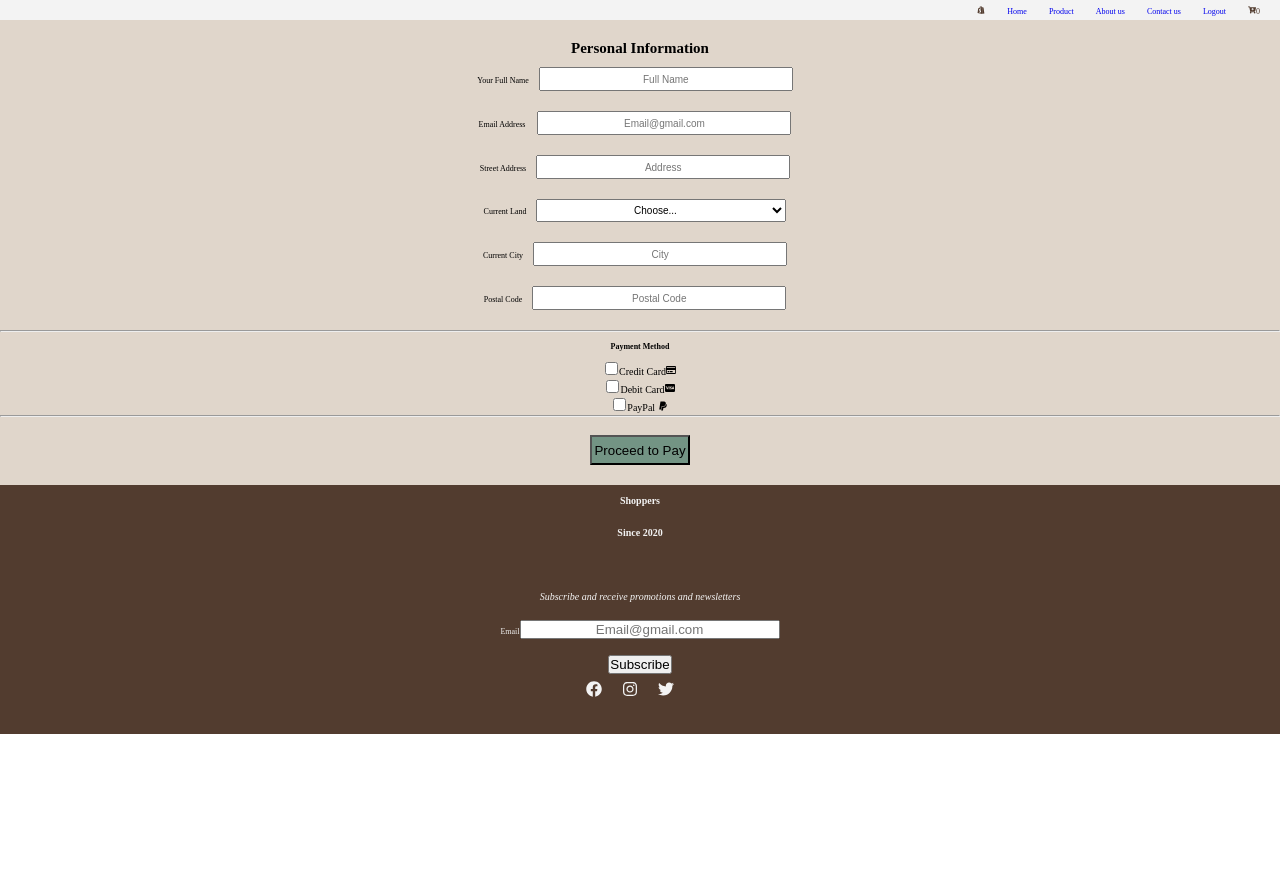
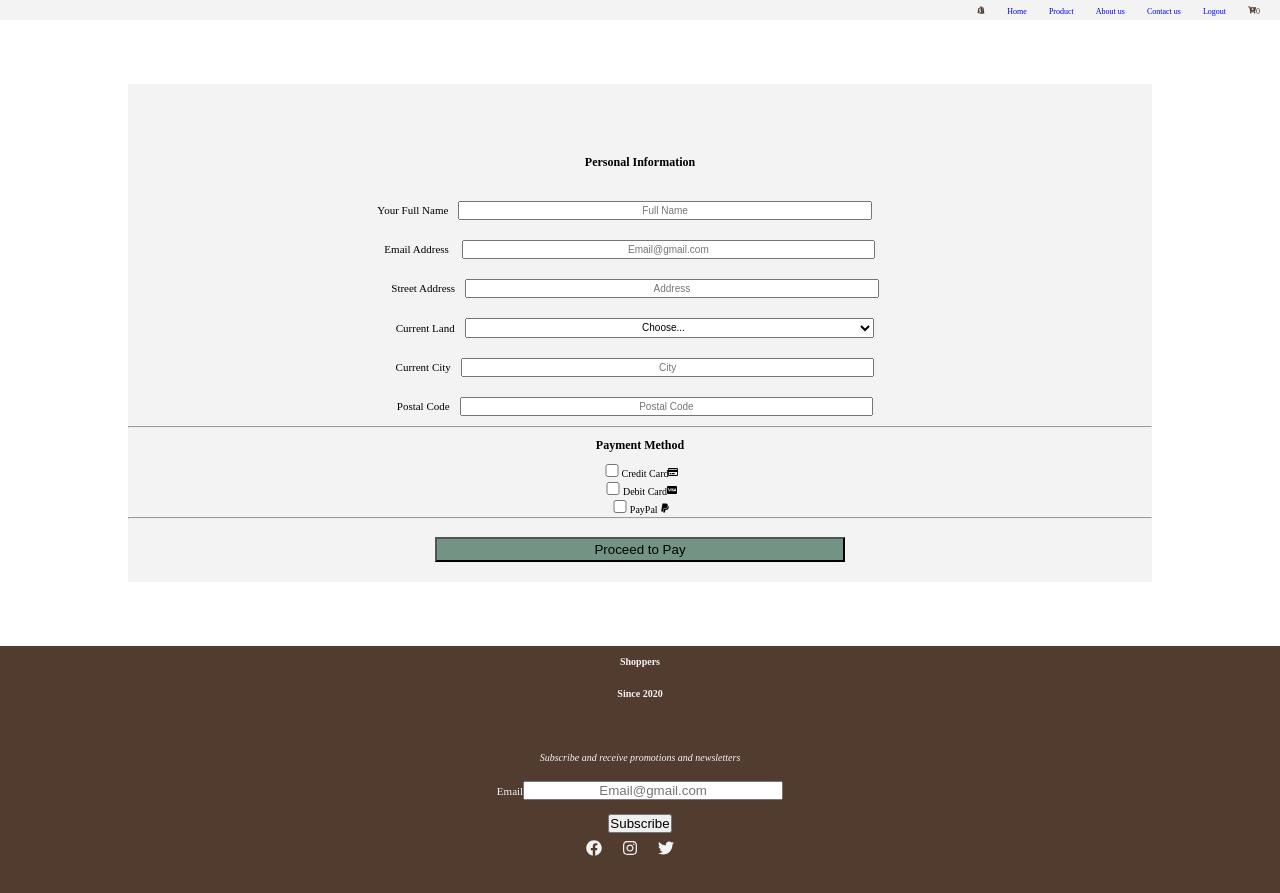
Before and after one commit to Priya-Pdh/React.js-Typescript-Ecommerce, a React (Create React App) app in the folder my-app/: page /Checkout in a window 1280 px wide. Before the commit the page ends 800 px from the top, so only its background shows below. Built offline with nearby package versions, Linux system fonts and the light colour scheme.

Commit message:
css updates

```diff
--- a/my-app/src/component/cart/Cart.css
+++ b/my-app/src/component/cart/Cart.css
@@ -1,5 +1,6 @@
 .main-cart-container {
   height: 100vh;
+  width: 100wh;
   padding: 5% 5% 0 5%;
 }
 
@@ -9,11 +10,17 @@
   gap: 20px;
   border: 1px solid black;
   background-color: rgb(243, 243, 243);
+  margin-top: 2%;
+  padding: 5%;
+  border-radius: 30px;
 }
 .total {
   background-color: rgb(115, 148, 132);
   font-weight: bold;
+  font-size: 20px;
   margin-bottom: 10px;
+  border-radius: 40px;
+  height: 5%;
 }
 
 .checkout-conatiner {
@@ -21,9 +28,12 @@
   padding-bottom: 20px;
 }
 #checkout-button {
-  width: 10%;
+  width: 30%;
+  font-size: 20px;
   font-weight: bold;
+  border-radius: 20px;
   background-color: rgb(243, 243, 243);
+  font-family: 'Bodoni Moda', sans-serif;
 }
 #checkout-button:hover {
   background-color: rgb(201, 138, 104);
@@ -34,17 +44,21 @@
   margin: 2% 0 2% 30%;
 }
 /* for iPad*/
-@media only screen and (min-device-width: 768px) and (max-device-width: 1024px) {
+@media only screen and (min-device-width: 820px) and (max-device-width: 1024px) {
   h2,
   p {
     font-size: 12px;
   }
   #checkout-button {
-    font-size: 12px;
+    font-size: 15px;
+  }
+  .total {
+    font-size: 10px;
+    height: 3%;
   }
 }
 /* for mobile*/
-@media only screen and (min-device-width: 360px) and (max-device-width: 864px) {
+@media only screen and (min-device-width: 360px) and (max-device-width: 819px) {
   h2,
   p {
     font-size: 10px;
@@ -54,4 +68,14 @@
     margin-bottom: 5px;
     width: 12%;
   }
+  .total {
+    border-radius: 10px;
+    height: 2%;
+  }
+  #checkout-button {
+    width: 35%;
+    font-size: 12px;
+    font-weight: bold;
+    margin-top: 2%;
+  }
 }
--- a/my-app/src/component/cart/Cart.tsx
+++ b/my-app/src/component/cart/Cart.tsx
@@ -7,7 +7,7 @@ import "./Cart.css";
 //Types
 import { productsProps } from "../../pages/Products";
 import { useNavigate } from "react-router-dom";
-import StarRating from "../starrating/StarRating";
+
 
 export default function Cart() {
   const { cartItems } = useCart();
@@ -44,7 +44,6 @@ export default function Cart() {
 
         <div className="checkout-conatiner">
           <div className="starRationContainer">
-            <StarRating />
           </div>
 
           <button id="checkout-button" onClick={handleCheckout}>
--- a/my-app/src/component/feedback/Feedback.css
+++ b/my-app/src/component/feedback/Feedback.css
@@ -3,9 +3,15 @@
   flex-direction: column;
   justify-content: center;
   align-items: center;
+  margin-top: 2%;
+  border: 1px solid rgb(243, 243, 243);
+  border-radius: 70px;
+  box-shadow: 8px 7px rgb(224, 214, 203);
 }
 .feedback-heading {
   color: rgb(201, 138, 104);
+  margin-top: 2%;
+  margin-bottom: 2%;
 }
 
 #feedback-input {
@@ -17,6 +23,10 @@
 #btn-container {
   display: flex;
   justify-content: flex-end;
+
+}
+.feedback-button {
+  font-family: 'Bodoni Moda', sans-serif;
 }
 
 button:hover {
@@ -46,4 +56,8 @@ button:hover {
     width: 170px;
     height: 50px;
   }
+  #feedback-container {
+    border-radius: 50px;
+    box-shadow: 6px 5px rgb(224, 214, 203);
+  }
 }
--- a/my-app/src/pages/Thankyou.tsx
+++ b/my-app/src/pages/Thankyou.tsx
@@ -12,6 +12,7 @@ function Thankyou() {
     <>
       <NavBar />
       <div className="thankyou-container">
+        <div className="thankyou-details-container">
         <h1 className="thankyou-heading">
           Thank <span className="U_Name">{name}</span> for your order!!
         </h1>
@@ -25,6 +26,7 @@ function Thankyou() {
           <p>Email: {email}</p>
           <p>Address: {streetAddress}</p>
         </div>
+        </div>
         <br />
         <FeedBack />
       </div>
--- a/my-app/src/pages/css/Checkout.css
+++ b/my-app/src/pages/css/Checkout.css
@@ -1,32 +1,42 @@
 #order-container {
   margin: 0 300px 0 300px;
   padding: 20px 0 20px 0;
-  background-color: rgb(224, 214, 203);
+  background-color: rgb(243, 243, 243);
+  margin: 5% 10% 5% 10%;
+  border: 0.5px soild black;
+
+}
+.Personal-Detail{
+  box-shadow: 20px;
+}
+.personal-info {
+  margin-top: 5%;
+  margin-bottom: 2%;
+
 }
 
-#Personal-info {
-  margin-bottom: 20px;
-}
-#zip {
-  margin-bottom: 20px;
-}
-#cvv-number {
-  margin-bottom: 20px;
-}
 label {
   font-size: 15px;
+
 }
 
 .form-info {
-  width: 450px;
-  height: 40px;
+  width: 60%;
+  height: 30px;
   margin: 10px;
+
 }
 
 #country {
-  width: 450px;
-  height: 40px;
+  width: 60%;
+  height: 35px;
   margin: 10px;
+}
+#fullName{
+  margin-right: 3%;
+}
+#checkout-email {
+  margin-right: 2%;
 }
 .control-input {
   width: 20px;
@@ -48,75 +58,39 @@ label {
   color: black;
 }
 
-/* for iPad*/
+ /* for iPad */
 @media only screen and (min-device-width: 820px) and (max-device-width: 1024px) {
-  .personal-info {
-    font-size: 15px;
-  }
-  #order-container {
-    margin: 0 100px 0 100px;
+  .personal-info, .payment-heading {
+    font-size: 20px;
   }
 
-  input {
-    width: 250px;
-    height: 20px;
-    margin: 10px;
-    font-size: 10px;
-  }
-  label {
-    font-size: 10px;
-  }
-  #country {
-    font-size: 10px;
-  }
-  .control-input {
-    width: 15px;
-  }
-  .payment-info {
-    font-size: 10px;
-  }
 
-  .payment-heading {
-    margin: 10px;
-    font-size: 10px;
-  }
-  .payment-button {
-    width: 100px;
-    height: 30px;
-  }
 }
 
 /* for mobile*/
  @media only screen and (min-device-width: 320px) and (max-device-width: 819px) {
-  .personal-info {
-    font-size: 15px;
+  .personal-info, .payment-heading {
+    font-size: 12px;
   }
-  #order-container {
-    margin: auto;
-  }
+
    .form-info {
-    width: 250px;
-    height: 20px;
-    margin: 10px;
+    width: 40%;
+    height: 15px;
     font-size: 10px;
   }
   label {
-    font-size: 8px;
+    font-size: 11px;
   }
   #country {
-    width: 250px;
-    height: 23px;
-    margin: 10px;
+    width: 40%;
+    height: 20px;
     font-size: 10px;
-  }
-  .control-input {
-    width: 15px;
   }
   .payment-info {
     font-size: 10px;
   }
   .payment-button {
-    width: 100px;
-    height: 30px;
+    width: 40%;
+    height: 25px;
   }
 }
--- a/my-app/src/pages/css/Contactus.css
+++ b/my-app/src/pages/css/Contactus.css
@@ -1,10 +1,13 @@
 .conatactus-conatiner {
   margin: 3%;
+  border: 1px solid rgb(243, 243, 243);
+  border-radius: 50px;
+  box-shadow: 7px 6px rgb(243, 243, 243);
 }
 
 .heading-FAQ {
   color: rgb(82, 60, 47);
-  margin-bottom: 1%;
+  margin: 2%;
 }
 .questions-container {
   color: rgb(201, 138, 104);
@@ -17,10 +20,14 @@
 }
 .contact-para {
   color: rgb(201, 138, 104);
+  margin: 2%;
 }
 
 .comDetailButton {
-  margin: 2%;
+  margin: 4%;
+  width: 20%;
+  font-family: 'Bodoni Moda', sans-serif;
+
 }
 
 /* for iPad*/
@@ -42,5 +49,6 @@
   .comDetailButton {
     font-size: 10px;
     margin: 2%;
+    width: 25%;
   }
 }
--- a/my-app/src/pages/css/Homepage.css
+++ b/my-app/src/pages/css/Homepage.css
@@ -58,7 +58,9 @@
   .text-section p {
     line-height: 1.5rem;
     font-size: 13px;
+
   }
+
 }
 
 /* for mobile*/
@@ -69,4 +71,14 @@
   .text-section p {
     line-height: 1rem;
   }
+  .userName {
+    font-size: 12px;
+
+  }
+  .img-section img {
+    height: 100%;
+  }
+  .marquee-text {
+    height: 40px;
+  }
 }
--- a/my-app/src/pages/css/Products.css
+++ b/my-app/src/pages/css/Products.css
@@ -1,10 +1,12 @@
 /* main container*/
 .main-products-container {
   width: 100%;
+  margin-top: 5%;
 }
 .caterory-product-wrapper {
   display: flex;
   margin-left: 60px;
+  margin-top: 3%;
 }
 
 /* category part*/
@@ -13,9 +15,11 @@
   height: 30px;
   display: grid;
   margin: 10px;
+  font-family: 'Bodoni Moda', sans-serif;
 }
 .text-center {
   margin-left: 20px;
+  margin-bottom: 5%;
   color: rgb(82, 60, 47);
   font-weight: bold;
 }
@@ -42,7 +46,7 @@
     width: 90px;
   }
   .category-title {
-    margin-left: 18px;
+    margin-left: 9%;
   }
 
   .caterory-product-wrapper {
@@ -57,10 +61,13 @@
   }
   .category-button {
     font-size: 10px;
-    width: 70px;
+    width: 60px;
+    display: flex;
+    align-items: center;
+    justify-content: center;
   }
   .category-title {
-    margin-left: 15px;
+    margin-left: 5%;
   }
 
   .caterory-product-wrapper {
--- a/my-app/src/pages/css/Thankyou.css
+++ b/my-app/src/pages/css/Thankyou.css
@@ -3,6 +3,12 @@
 }
 .thankyou-container {
   margin: 8% 5% 5% 5%;
+
+}
+.thankyou-details-container {
+  border: 1px solid rgb(224, 214, 203);
+  border-radius: 50px;
+  box-shadow: 6px 5px rgb(224, 214, 203);
 }
 
 .thankyou-heading {
@@ -36,4 +42,8 @@
   .details-div {
     line-height: 1rem;
   }
+  .thankyou-details-container {
+    border-radius: 30px;
+    box-shadow: 5px 3px rgb(224, 214, 203);
+  }
 }
```
Lines whose indentation alone changed are shown as unchanged.
